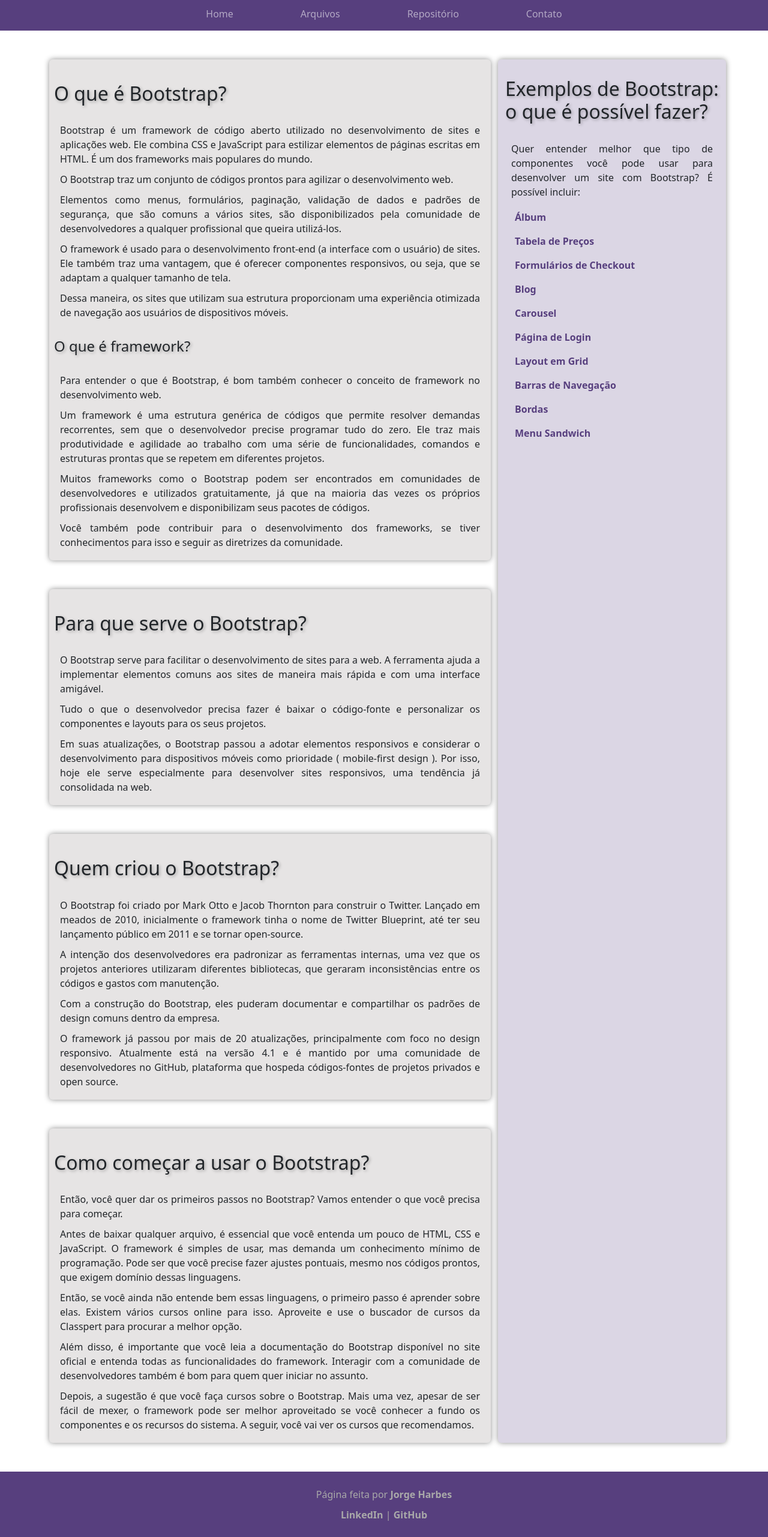
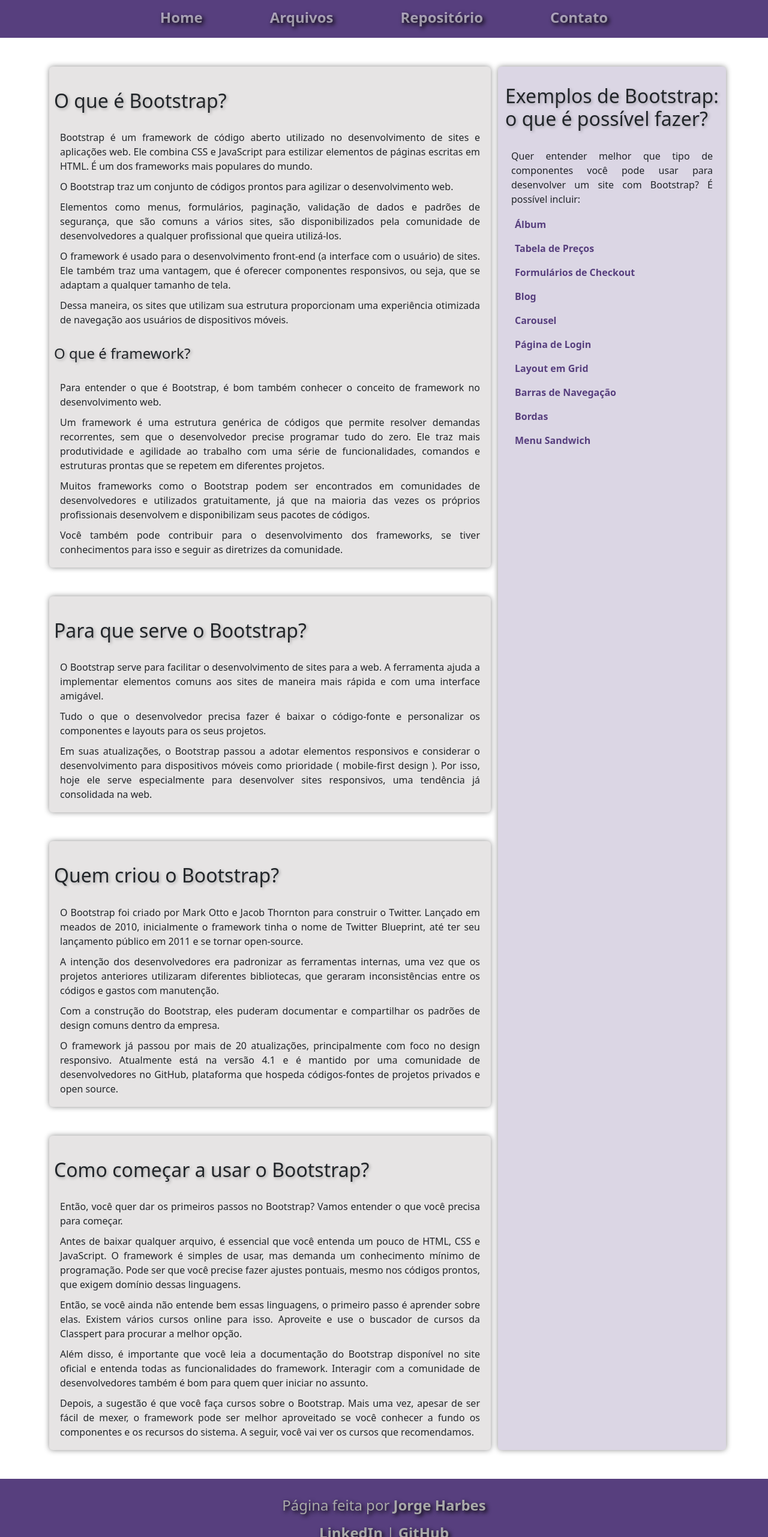
Before and after one commit to jharbes/projeto-pagina-bootstrap, a plain HTML site: page index.html in a window 1280 px wide. Shown: the part 238-2800 px from the top of the page at 60% size. Drawn offline with nearby package versions, Linux system fonts and the light colour scheme.

Commit message:
Update index.html

```diff
--- a/index.html
+++ b/index.html
@@ -12,6 +12,11 @@
         }
         header{
             background-image: linear-gradient(to right,grey,darkgrey,lightgrey);
+        }
+        .menu-header{
+            font-size: 1.5em;
+            font-weight: bold;
+            text-shadow: 3px 3px 7px rgb(0, 0, 0);
         }
         h1,h2,h3,h4,h5{
             text-shadow: 2px 2px 5px rgba(0, 0, 0, 0.274);
@@ -35,6 +40,14 @@
         footer{
             background-color: #573F7E;
             color: darkgray;
+            font-size: 1.5em;
+            text-shadow: 3px 3px 7px rgb(0, 0, 0);
+        }
+        .link-footer{
+            text-decoration: none; color:darkgray
+        }
+        .link-footer:hover{
+            color:lightgray;
         }
     </style>
 </head>
@@ -47,16 +60,16 @@
         <div class="container-fluid justify-content-center">
             <ul class="navbar-nav">
                 <li class="nav-item mx-5">
-                    <a href="#" class="nav-link">Home</a>
+                    <a href="#" class="nav-link menu-header">Home</a>
                 </li>
                 <li class="nav-item mx-5">
-                    <a href="#" class="nav-link">Arquivos</a>
+                    <a href="#" class="nav-link menu-header">Arquivos</a>
                 </li>
                 <li class="nav-item mx-5">
-                    <a href="#" class="nav-link">Repositório</a>
+                    <a href="#" class="nav-link menu-header">Repositório</a>
                 </li>
                 <li class="nav-item mx-5">
-                    <a href="#" class="nav-link">Contato</a>
+                    <a href="#" class="nav-link menu-header">Contato</a>
                 </li>
             </ul>
         </div>
@@ -164,8 +177,8 @@
         </div>
     </main>
     <footer class="p-3">
-        <p class="text-center">Página feita por <a href="mailto:jharbes@hotmail.com" style="text-decoration: none; color:darkgray"><strong>Jorge Harbes</strong></a></p>
-        <p class="text-center"><a href="https://www.linkedin.com/in/jorge-harbes-0664161a7/" target="_blank" style="text-decoration: none; color:darkgray"><strong>LinkedIn</strong></a> | <a href="https://github.com/jharbes" target="_blank" style="text-decoration: none; color:darkgray"><strong>GitHub</strong></a></p>
+        <p class="text-center">Página feita por <a class="link-footer" href="mailto:jharbes@hotmail.com"><strong>Jorge Harbes</strong></a></p>
+        <p class="text-center"><a class="link-footer" href="https://www.linkedin.com/in/jorge-harbes-0664161a7/" target="_blank"><strong>LinkedIn</strong></a> | <a class="link-footer" href="https://github.com/jharbes" target="_blank"><strong>GitHub</strong></a></p>
     </footer>
 <script>
     const marcar=(obj)=>{
```
